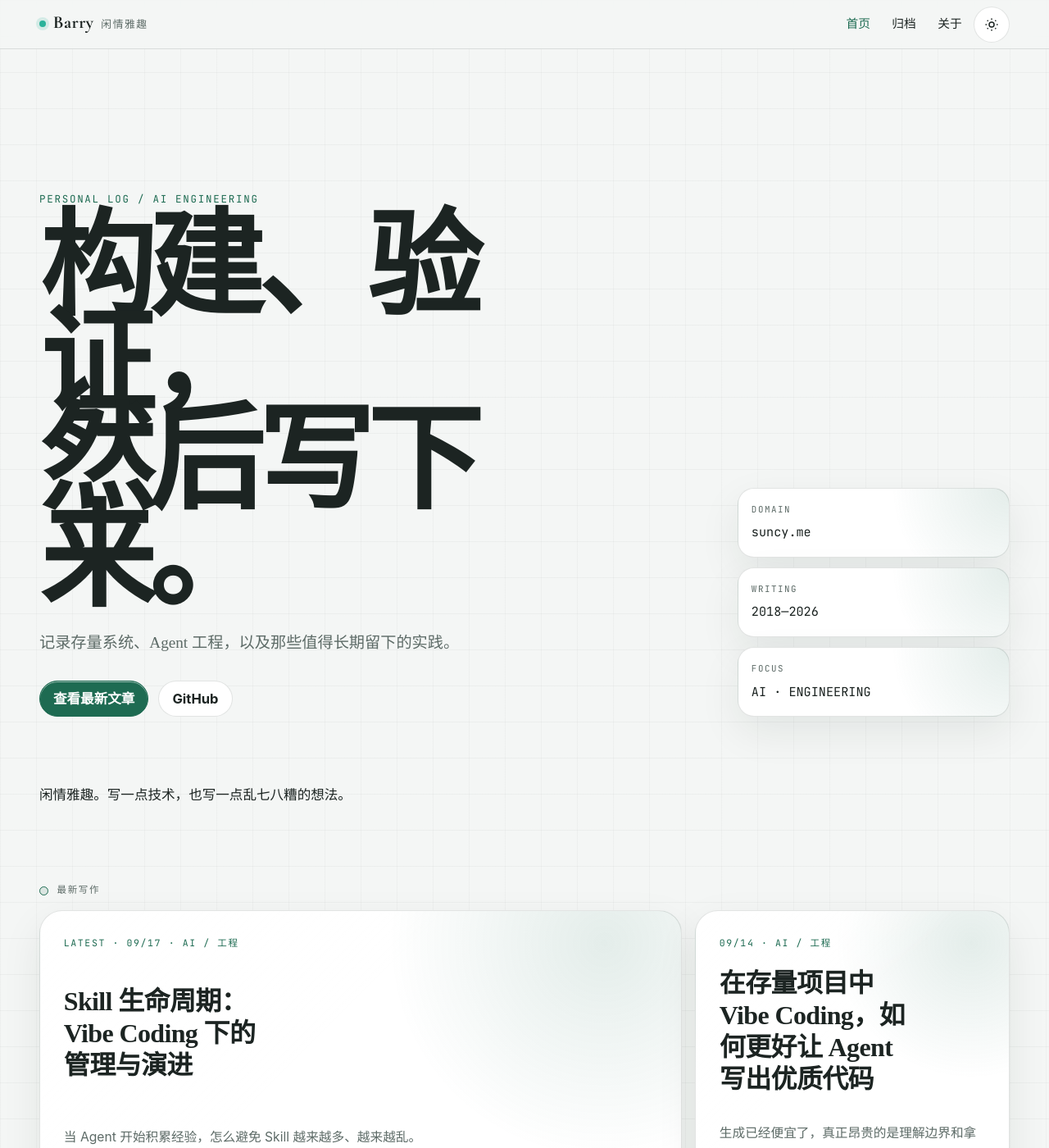
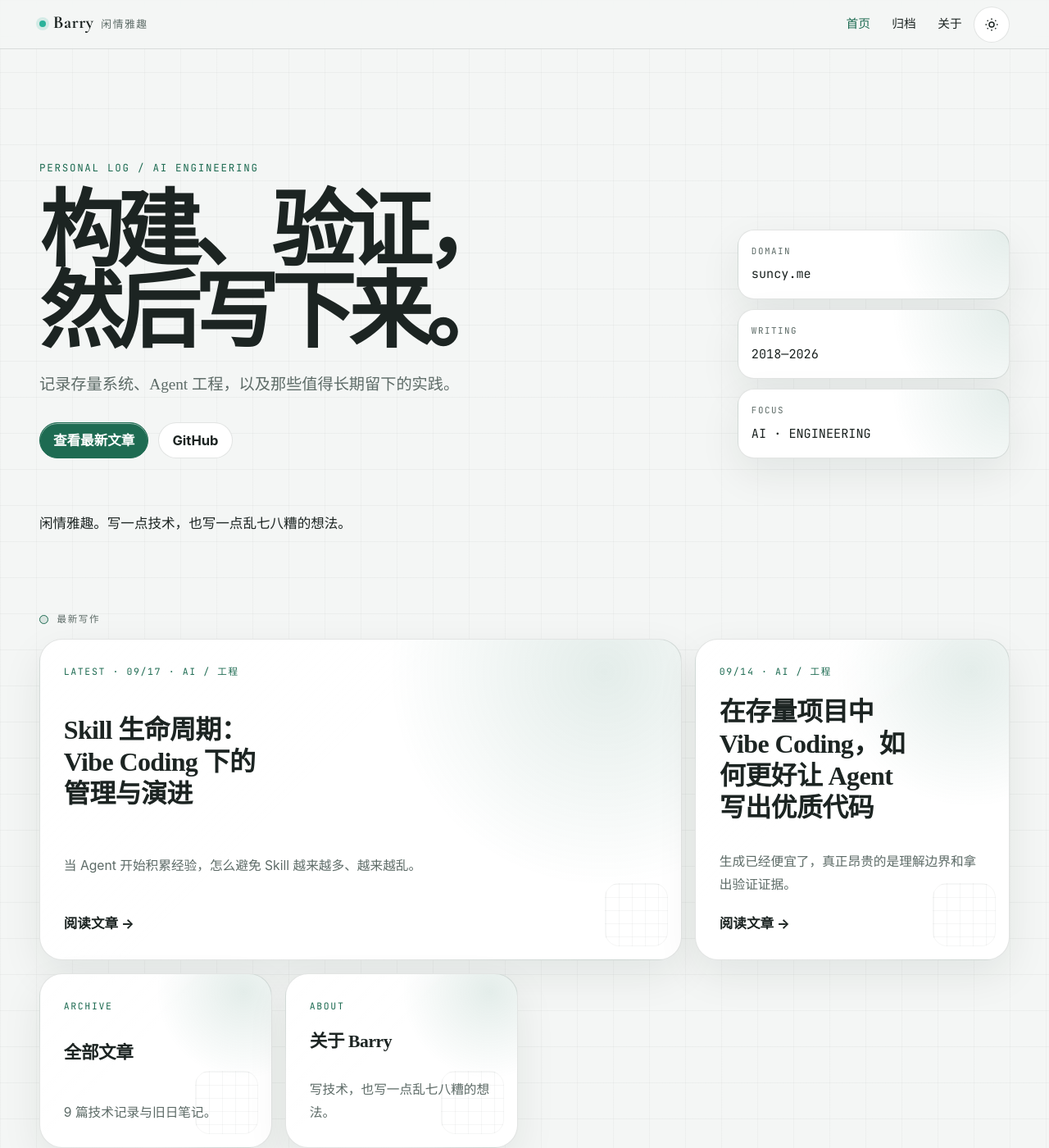
Before and after one commit to Barry04/Barry04.github.io, a Jekyll site: the page built from README.md, in a window 1280 px wide and 1400 px high. Shown: the whole window at 82% size. Built offline with Jekyll 4.4.1, drawn with Linux system fonts in a browser that asks for light colours; our own code applies the rules of GitHub Pages for plain Markdown files.

Commit message:
fix: polish homepage responsive behavior
Co-authored-by: Cursor <cursoragent@cursor.com>

```diff
--- a/assets/css/style.scss
+++ b/assets/css/style.scss
@@ -299,8 +299,8 @@ html:not([data-theme="dark"]) .icon-moon { display: none; }
   grid-template-columns: minmax(0, 1.4fr) minmax(14rem, 0.6fr);
   gap: #{'clamp(2rem, 6vw, 6rem)'};
   align-items: end;
-  min-height: #{'min(34rem, calc(100dvh - var(--nav-h)))'};
-  padding: #{'clamp(4rem, 10vw, 8rem)'} 0 4rem;
+  min-height: #{'min(30rem, calc(100dvh - var(--nav-h) - 1.5rem))'};
+  padding: #{'clamp(3rem, 7vw, 5.75rem)'} 0 3rem;
 }
 
 .home-eyebrow,
@@ -322,12 +322,12 @@ html:not([data-theme="dark"]) .icon-moon { display: none; }
 
 .home-title {
   margin: 0;
-  max-width: 10ch;
-  font-family: var(--font-display);
-  font-size: #{'clamp(4rem, 12vw, 8.8rem)'};
+  max-width: 11ch;
+  font-family: var(--font-ui);
+  font-size: #{'clamp(3.4rem, 8vw, 6.8rem)'};
   font-weight: 700;
-  line-height: 0.84;
-  letter-spacing: -0.055em;
+  line-height: 0.96;
+  letter-spacing: -0.08em;
   color: var(--ink);
 }
 
@@ -952,12 +952,35 @@ html:not([data-theme="dark"]) .icon-moon { display: none; }
 @media (max-width: 767px) {
   .home-hero {
     grid-template-columns: 1fr;
-    padding: 3.25rem 0 3rem;
+    min-height: auto;
+    gap: 1.4rem;
+    padding: 2.25rem 0;
   }
 
-  .home-title { font-size: #{'clamp(3.2rem, 20vw, 5rem)'}; }
+  .home-title {
+    max-width: 100%;
+    font-size: #{'clamp(2.35rem, 11vw, 2.75rem)'};
+    line-height: 1.08;
+    letter-spacing: -0.08em;
+  }
 
-  .home-status { grid-template-columns: 1fr; }
+  .home-intro {
+    margin-top: 1rem;
+    font-size: 1rem;
+    line-height: 1.7;
+  }
+
+  .home-actions { margin-top: 1.2rem; }
+
+  .home-status {
+    grid-template-columns: 1fr;
+    gap: 0.55rem;
+  }
+
+  .home-status div {
+    padding: 0.78rem 0.9rem;
+    border-radius: 16px;
+  }
 
   .page-home .home-card--secondary,
   .page-home .home-card--compact { grid-column: span 12; }
```
